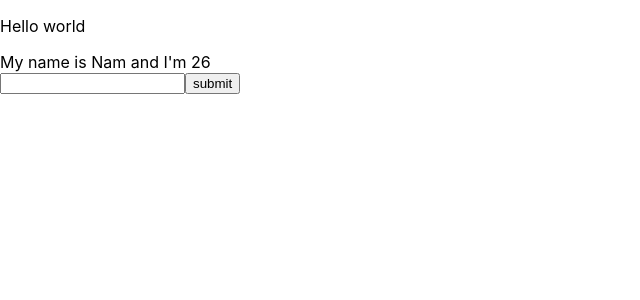
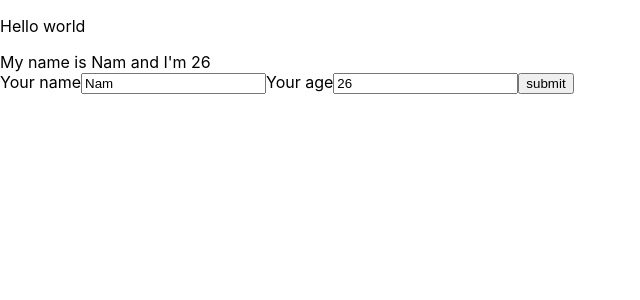
Before and after one commit to nam-dao-03/test-demo-react, a React (Create React App) app: page / in a window 1280 px wide. Shown: the top 300 px of the page, without its empty margins (0-640 px from the left). Built offline with nearby package versions, Linux system fonts and the light colour scheme.

Commit message:
Nesting Componen - Component cha long con

```diff
--- a/src/components/MyComponent.js
+++ b/src/components/MyComponent.js
@@ -1,47 +1,11 @@
 import React from "react";
+import UserInfor from "./UserInfor";
 class MyComponent extends React.Component {
-  state = {
-    name: "Nam",
-    address: "Hoi Dan IT",
-    age: 26,
-  };
-
-  handleClick = (event) => {
-    console.log("Click me my button");
-    console.log("Random", Math.floor((Math.random() * 100) + 1))
-    this.setState({
-      name: "Eric",
-      age: Math.floor((Math.random() * 100) + 1)
-    });
-    // this.setState({
-    //   age: Math.floor((Math.random() * 100) + 1)
-    // })
-  }
-  handleOnMoverOver(event) {
-    // console.log(event.pageX)
-  }
-  handleOnChangeInput = (event) => {
-    this.setState({
-      name: event.target.value,
-    })
-  }
-  handleOnSubmit = (event) => {
-    event.preventDefault();
-    alert('me')
-    console.log(this.state)
-  }
   //JSX
   render() {
     return (
       <div>
-        My name is {this.state.name} and I'm {this.state.age}
-        <form onSubmit = {(event) => this.handleOnSubmit(event)}>
-          <input
-           type="text"
-          onChange= {(event) => this.handleOnChangeInput(event)}
-           />
-          <button>submit</button>
-        </form>
+        <UserInfor />
       </div>
     );
   }
--- /dev/null
+++ b/src/components/UserInfor.js
@@ -0,0 +1,51 @@
+import React from "react";
+
+class UserInfor extends React.Component {
+    state = {
+        name: "Nam",
+        address: "Hoi Dan IT",
+        age: 26,
+      };
+
+      handleOnChangeInput = (event) => {
+        this.setState({
+          name: event.target.value,
+        })
+      }
+      handleOnChangeAge = (event) => {
+        //bad code is
+        // this.state.age = event.target.value
+        this.setState({
+          age: event.target.value,
+        })
+      }
+      handleOnSubmit = (event) => {
+        event.preventDefault();
+        alert('me')
+        console.log(this.state)
+      }
+    render() {
+        return (
+            <div>
+                My name is {this.state.name} and I'm {this.state.age}
+        <form onSubmit = {(event) => this.handleOnSubmit(event)}>
+          <label>Your name</label>
+          <input
+            value = {this.state.name}
+           type="text"
+          onChange= {(event) => this.handleOnChangeInput(event)}
+           />
+           <label>Your age</label>
+          <input
+            value = {this.state.age}
+           type="text"
+          onChange= {(event) => this.handleOnChangeAge(event)}
+           />
+          <button>submit</button>
+        </form>
+            </div>
+        );
+    }
+}
+
+export default UserInfor
```
